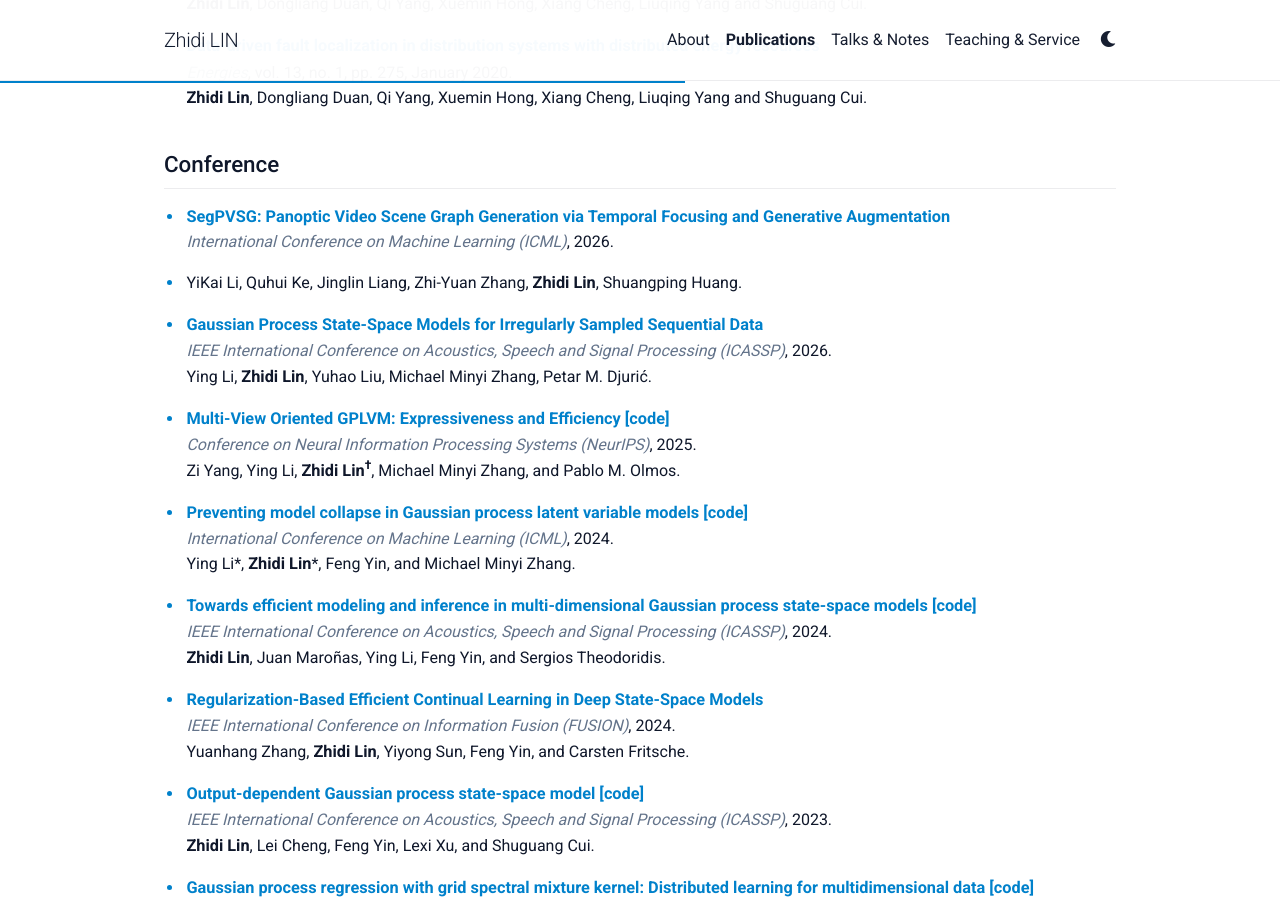
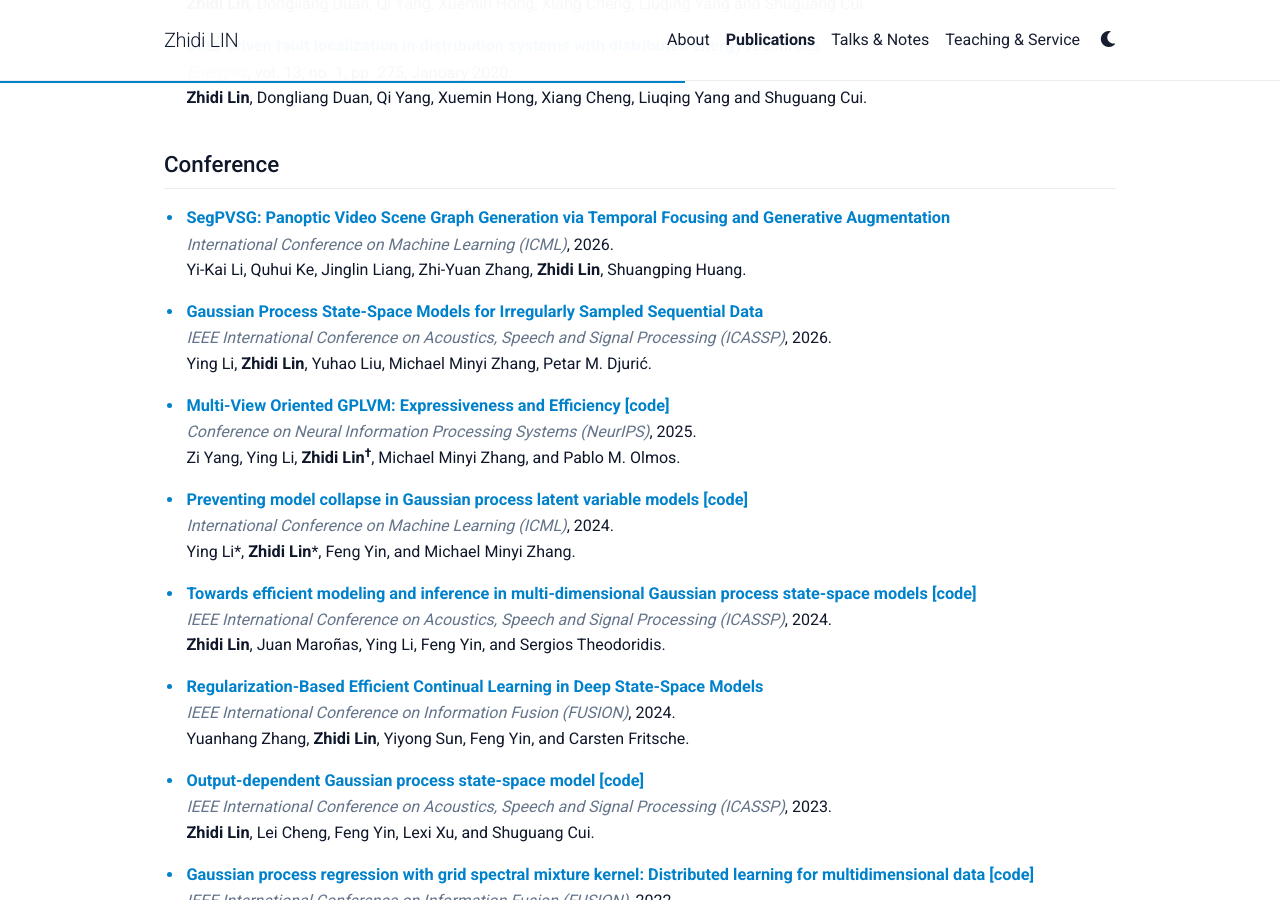
Before and after one commit to Zhidi-Lin/zhidi-lin.github.io, a Jekyll site: the page built from _pages/publications.md, in a window 1280 px wide and 900 px high, scrolled down 894 px. Built offline with Jekyll 4.4.1, drawn with Linux system fonts in a browser that asks for light colours; a style sheet for code colours, icons or effects is not loaded.

Commit message:
ICML paper

```diff
--- a/_pages/publications.md
+++ b/_pages/publications.md
@@ -47,7 +47,7 @@ Richard Cornelius Suwandi\*, <b>Zhidi Lin</b>\*, Feng Yin, Zhiguo Wang, and Serg
 ## Conference
 - <b>[SegPVSG: Panoptic Video Scene Graph Generation via Temporal Focusing and Generative Augmentation](<https://openreview.net/forum?id=nljvkUyZRy>)</b><br>
 <em>International Conference on Machine Learning (ICML)</em>, 2026. <br>
-- YiKai Li, Quhui Ke, Jinglin Liang, Zhi-Yuan Zhang, <b>Zhidi Lin</b>, Shuangping Huang.
+Yi-Kai Li, Quhui Ke, Jinglin Liang, Zhi-Yuan Zhang, <b>Zhidi Lin</b>, Shuangping Huang.
 
 
 - <b>[Gaussian Process State-Space Models for Irregularly Sampled Sequential Data]()  </b><br>
```
